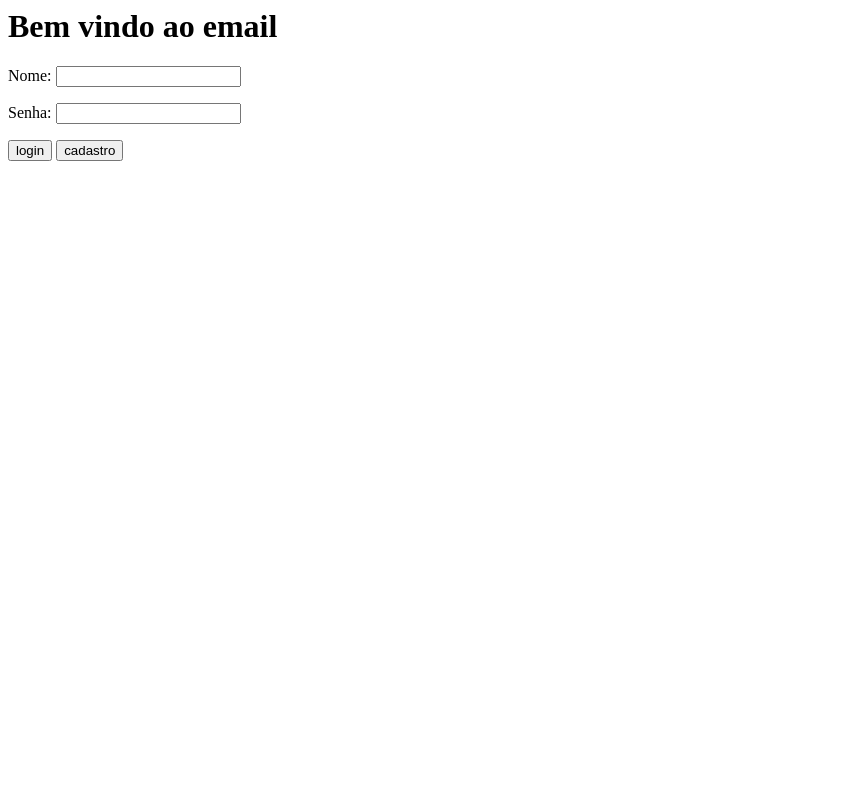
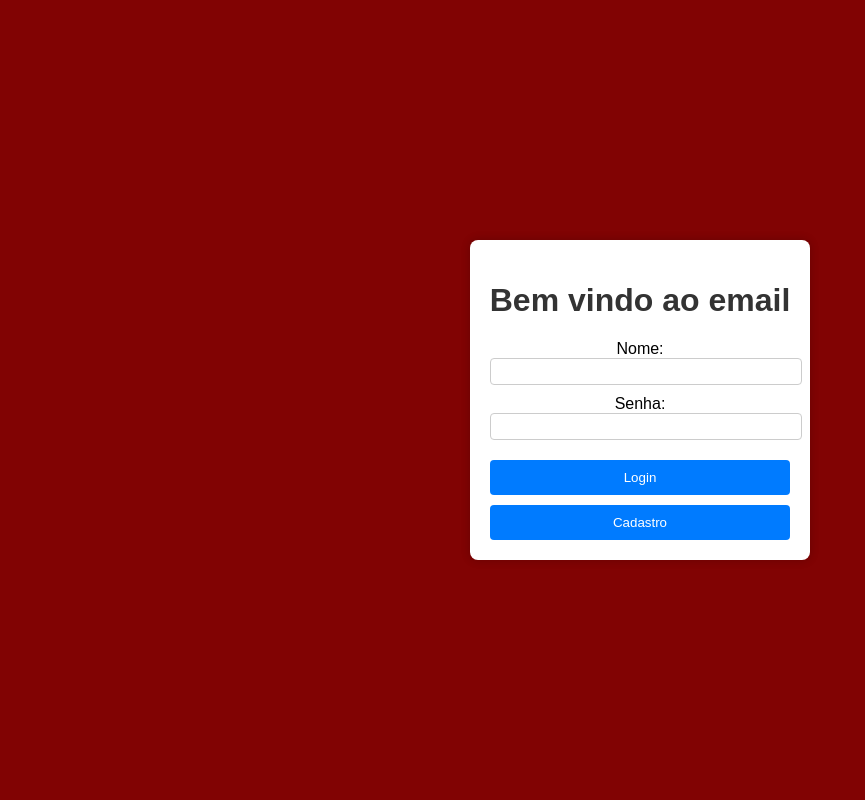
Before and after one commit to arturgcr/Primeiro_Projeto_De_LingProg, a Flask app: page / in a window 1280 px wide. Shown: the whole page, without its empty margins (0-865 px from the left). Run offline with Flask 3, Linux system fonts and the light colour scheme.

Commit message:
STYLE: modificado o layout da página de login

```diff
--- a/templates/telaDeLogin.html
+++ b/templates/telaDeLogin.html
@@ -1,12 +1,93 @@
-<html>
-	<body>
-		<form method = "POST" action="/login">
-		<H1>Bem vindo ao email</h1>
+<!DOCTYPE html>
+<html lang="pt-BR">
+<head>
+    <meta charset="UTF-8">
+    <meta name="viewport" content="width=device-width, initial-scale=1.0">
+    <title>Tela de Login</title>
+    <style>
+        body {
+            font-family: Arial, sans-serif;
+            background-color: #810303;
+            margin: 0;
+            padding: 0;
+            display: flex;
+            justify-content: center;
+            align-items: center;
+            height: 100vh;
+        }
 
-		<p>Nome: <input type="text" id="nome" name="nome"></p>
-		<p>Senha: <input type= "password" id="senha" name="senha"></p>
-		<input type="submit" value="login">
-		<input type="submit" name = "cadastro" value="cadastro"></input>
-		</form>
-	</body>
+        .container {
+            background-color: #fff;
+            padding: 20px;
+            border-radius: 8px;
+            box-shadow: 0 0 10px rgba(0, 0, 0, 0.2);
+            animation: fadeIn 0.5s ease;
+        }
+
+        @keyframes fadeIn {
+            0% {
+                opacity: 0;
+            }
+            100% {
+                opacity: 1;
+            }
+        }
+
+        h1 {
+            text-align: center;
+            color: #333;
+        }
+
+        p {
+            margin: 10px 0;
+            text-align: center;
+        }
+
+        input[type="text"],
+        input[type="password"] {
+            width: 100%;
+            padding: 5px;
+            margin: 0px 5;
+            border: 1px solid #ccc;
+            border-radius: 4px;
+        }
+
+        input[type="submit"] {
+            width: 100%;
+            padding: 10px;
+            margin-top: 10px;
+            background-color: #007bff;
+            color: #fff;
+            border: none;
+            border-radius: 4px;
+            cursor: pointer;
+            transition: background-color 0.3s;
+			font-weight: bol;
+        }
+
+        input[type="submit"]:hover {
+            background-color: #0056b3;
+        }
+
+        .btn-cadastro {
+            background-color: #28a745;
+        }
+
+        .btn-cadastro:hover {
+            background-color: #1f8e3e;
+        }
+    </style>
+</head>
+<body>
+    <div class="container">
+        <h1>Bem vindo ao email</h1>
+        <form method="POST" action="/login">
+            <p>Nome: <input type="text" id="nome" name="nome"></p>
+            <p>Senha: <input type="password" id="senha" name="senha"></p>
+            <input type="submit" value="Login">
+            <br>
+            <input type="submit" name="cadastro" class="btn-cadastro" value="Cadastro">
+        </form>
+    </div>
+</body>
 </html>
```
